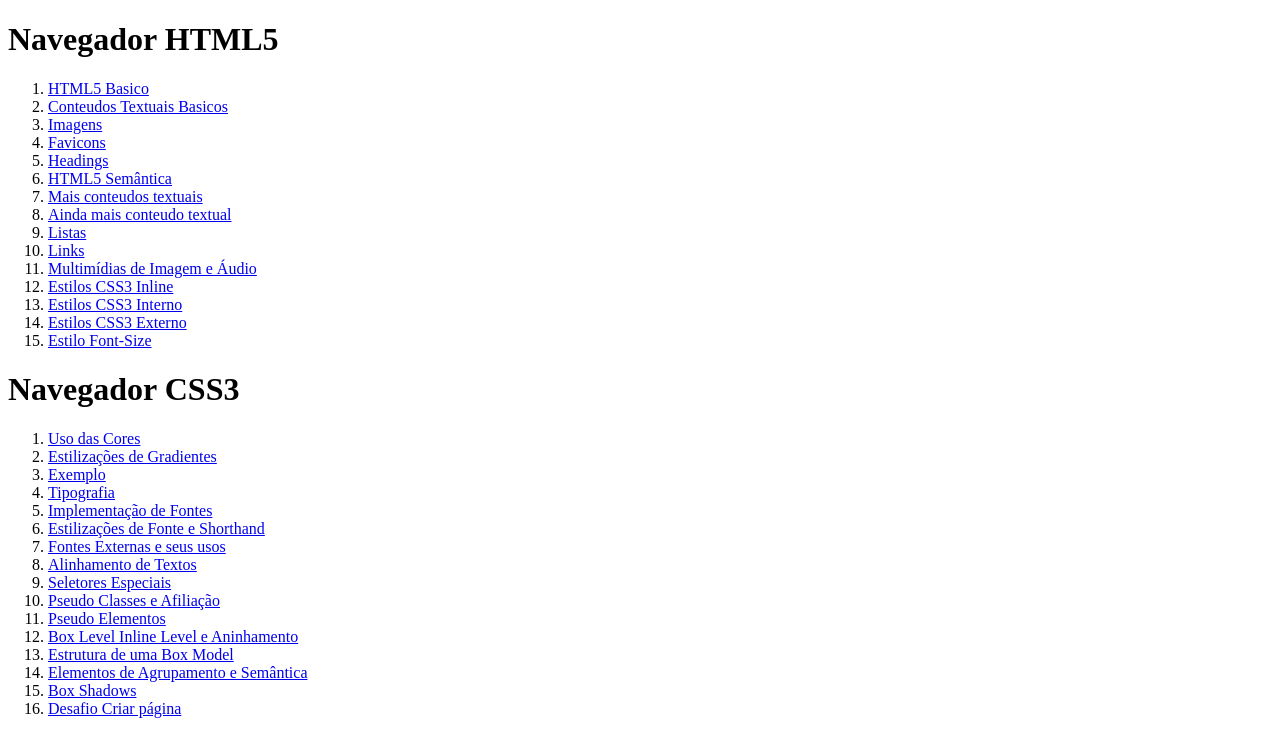
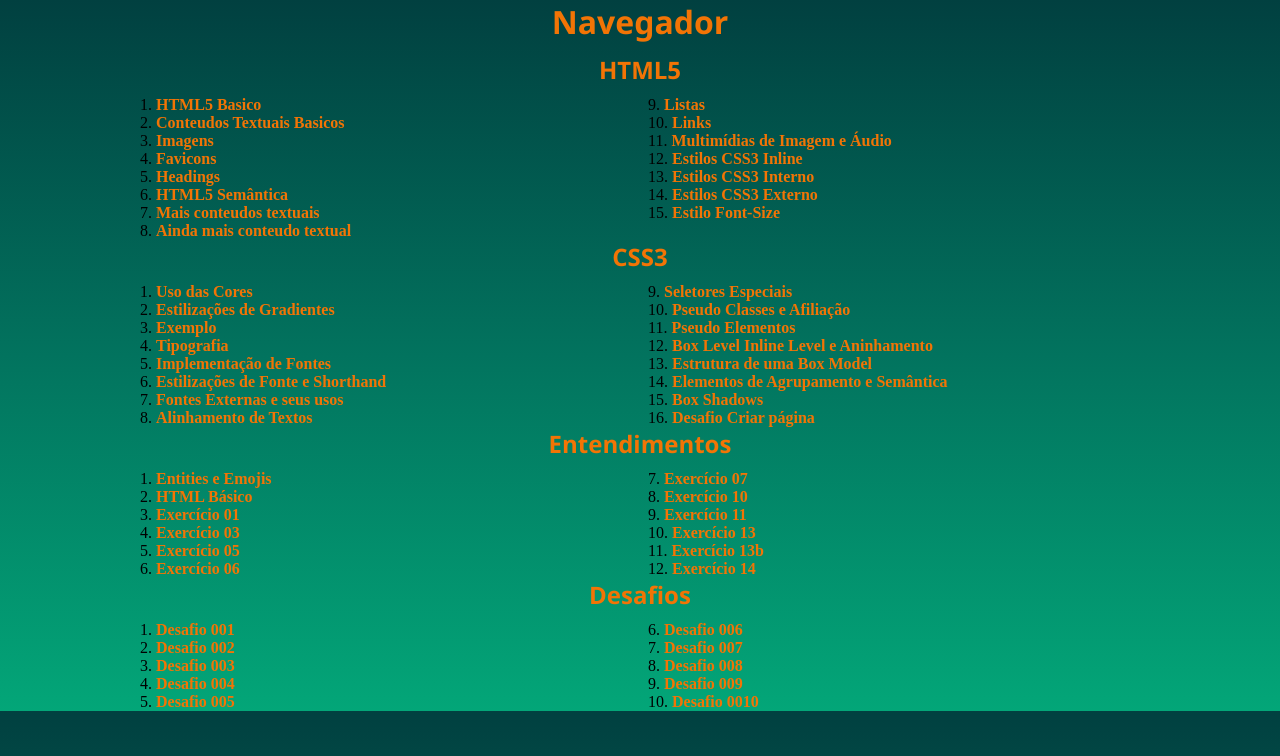
Before and after one commit to shandermarcelo/html5-css3, a plain HTML site: page navegador/index.html in a window 1280 px wide. Drawn offline with Linux system fonts and the light colour scheme.

Commit message:
elaboração do Navegador Geral

```diff
--- a/navegador/index.html
+++ b/navegador/index.html
@@ -5,12 +5,13 @@
     <meta name="viewport" content="width=device-width, initial-scale=1.0">
     <link rel="shortcut icon" href="img/favicon.ico" type="image/x-icon">
     <link rel="stylesheet" href="style.css">
-    <title>Curso da HTML5 e CSS3</title>
+    <title>Navegador do Curso HTML5 e CSS3</title>
 </head>
 <header>
-    <h1>Navegador HTML5</h1>
+    <h1>Navegador</h1>
 </header>
 <body>
+    <h2>HTML5</h2>
     <nav>
         <ol>
             <li><a href="/html5-css3/exercicios/html5/ex-01/index.html" hreflang="pt-br" rel="next" target="_self">HTML5 Basico</a></li>
@@ -30,9 +31,7 @@
             <li><a href="/html5-css3/exercicios/css3/ex-18b/index.html" hreflang="pt-br" rel="next" target="_self">Estilo Font-Size</a></li>
         </ol>
     </nav>
-    <header>
-        <h1>Navegador CSS3</h1>
-    </header>
+    <h2>CSS3</h2>
     <nav>
         <ol>
             <li><a href="/html5-css3/exercicios/css3/ex-14/index.html" hreflang="pt-br" rel="next" target="_self">Uso das Cores</a></li>
@@ -53,5 +52,37 @@
             <li><a href="/html5-css3/desafio/0010/pagina.html" hreflang="pt-br" rel="external" target="_blank">Desafio Criar página</a></li>
         </ol>
     </nav>
+    <h2>Entendimentos</h2>
+    <nav>
+        <ol>
+            <li><a href="/entendimentos/entities-emojis.html" hreflang="pt-br" rel="next" target="_self">Entities e Emojis</a></li>
+            <li><a href="/entendimentos/html-basico.html" hreflang="pt-br" rel="next" target="_self">HTML Básico</a></li>
+            <li><a href="/entendimentos/ex-01_explicação.html" hreflang="pt-br" rel="next" target="_self">Exercício 01</a></li>
+            <li><a href="/entendimentos/ex-03_explicação.html" hreflang="pt-br" rel="next" target="_self">Exercício 03</a></li>
+            <li><a href="/entendimentos/ex-05_explicação.html" hreflang="pt-br" rel="next" target="_self">Exercício 05</a></li>
+            <li><a href="/entendimentos/ex-06_explicação.html" hreflang="pt-br" rel="next" target="_self">Exercício 06</a></li>
+            <li><a href="/entendimentos/ex-07_simplificado.html" hreflang="pt-br" rel="next" target="_self">Exercício 07</a></li>
+            <li><a href="/entendimentos/ex-10_explicação.html" hreflang="pt-br" rel="next" target="_self">Exercício 10</a></li>
+            <li><a href="/entendimentos/ex-11_explçicação.html" hreflang="pt-br" rel="next" target="_self">Exercício 11</a></li>
+            <li><a href="/entendimentos/ex-13_explicacao.html" hreflang="pt-br" rel="next" target="_self">Exercício 13</a></li>
+            <li><a href="/entendimentos/ex-13b_explicacao.html" hreflang="pt-br" rel="next" target="_self">Exercício 13b</a></li>
+            <li><a href="/entendimentos/ex-14_entendimentos.html" hreflang="pt-br" rel="next" target="_self">Exercício 14</a></li>
+        </ol>
+    </nav>
+    <h2>Desafios</h2>
+    <nav>
+        <ol>
+            <li><a href="/desafio/001/index.html" hreflang="pt-br" rel="next" target="_self">Desafio 001</a></li>
+            <li><a href="/desafio/002/index.html" hreflang="pt-br" rel="next" target="_self">Desafio 002</a></li>
+            <li><a href="/desafio/003/index.html" hreflang="pt-br" rel="next" target="_self">Desafio 003</a></li>
+            <li><a href="/desafio/004/index.html" hreflang="pt-br" rel="next" target="_self">Desafio 004</a></li>
+            <li><a href="/desafio/005/index.html" hreflang="pt-br" rel="next" target="_self">Desafio 005</a></li>
+            <li><a href="/desafio/006/index.html" hreflang="pt-br" rel="next" target="_self">Desafio 006</a></li>
+            <li><a href="/desafio/007/index.html" hreflang="pt-br" rel="next" target="_self">Desafio 007</a></li>
+            <li><a href="/desafio/008/index.html" hreflang="pt-br" rel="next" target="_self">Desafio 008</a></li>
+            <li><a href="/desafio/009/index.html" hreflang="pt-br" rel="next" target="_self">Desafio 009</a></li>
+            <li><a href="/desafio/0010/pagina.html" hreflang="pt-br" rel="next" target="_self">Desafio 0010</a></li>
+        </ol>
+    </nav>
 </body>
 </html>
--- a/navegador/style.css
+++ b/navegador/style.css
@@ -0,0 +1,60 @@
+@charset "UTF-8";
+
+:root {
+    --cor1clara: #03A678;
+    --cor1media: #02735E;
+    --cor1escura: #014040;
+    --corlaranjaclaro: #F27405;
+    --corlaranjaescuro: #731702;
+
+    --fontedestaque: 'Segoe UI', Tahoma, Geneva, Verdana, sans-serif;
+}
+
+* {
+    padding: 0px;
+    margin: 0px;
+}
+
+body {
+    background-image: linear-gradient( to top, var(--cor1clara), var(--cor1media), var(--cor1escura));
+}
+
+h1 {
+    font-family: var(--fontedestaque);
+    color: var(--corlaranjaclaro);
+    text-align: center;
+    margin-bottom: 10px;
+}
+
+h2 {
+    font-family: var(--fontedestaque);
+    color: var(--corlaranjaclaro);
+    text-align: center;
+    margin-bottom: 10px;
+}
+
+nav {
+    min-width: 320px;
+    max-width: 1000px;
+    margin: auto;
+}
+
+ol {
+    list-style-position: inside;
+    columns: 2;
+}
+
+ol > li > a {
+    text-decoration: none;
+    color: var(--corlaranjaclaro);
+    font-weight: bold;
+    transition-duration: 1s;
+}
+
+ol > li > a:hover {
+    padding: 5px;
+    border-radius: 10px;
+    background-color: var(--corlaranjaclaro);
+    color: var(--corlaranjaescuro);
+    font-weight: bolder;
+}
```
Also changed, not shown: desafio/0010/pagina.html (+1 -1 lines).
